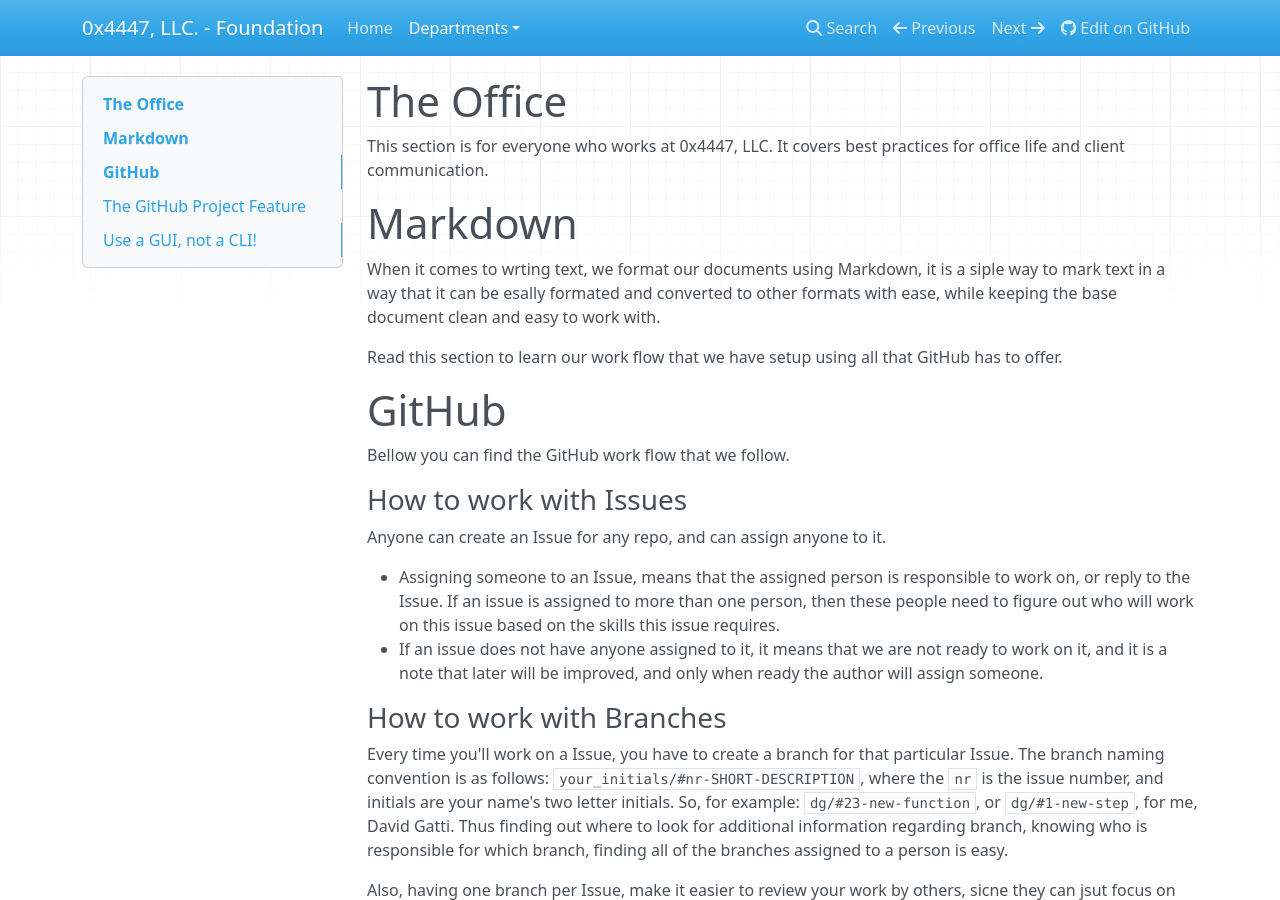
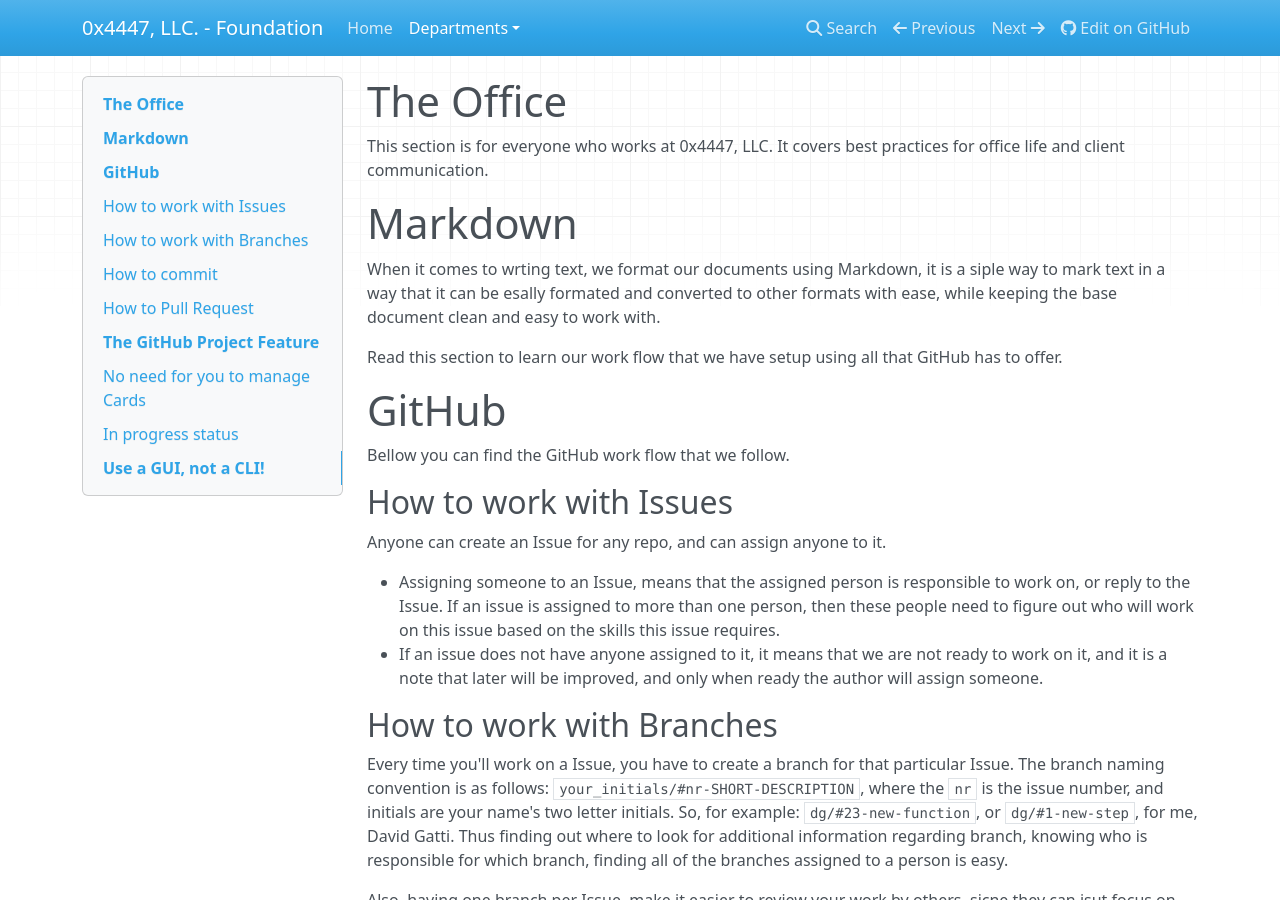
Before and after one commit to 0x4447-office/0x4447_webpage_foundation, an MkDocs documentation site: the page built from docs/departments/office.md, in a window 1280 px wide and 900 px high. Built offline with MkDocs 1.6.1, drawn with Linux system fonts in a browser that asks for light colours; nearby versions of some CDN libraries.

Commit message:
Update office.md

```diff
--- a/docs/departments/office.md
+++ b/docs/departments/office.md
@@ -12,20 +12,20 @@ Read this section to learn our work flow that we have setup using all that GitHu
 
 Bellow you can find the GitHub work flow that we follow.
 
-### How to work with Issues
+## How to work with Issues
 
 Anyone can create an Issue for any repo, and can assign anyone to it.
 
 - Assigning someone to an Issue, means that the assigned person is responsible to work on, or reply to the Issue. If an issue is assigned to more than one person, then these people need to figure out who will work on this issue based on the skills this issue requires.
 - If an issue does not have anyone assigned to it, it means that we are not ready to work on it, and it is a note that later will be improved, and only when ready the author will assign someone.
 
-### How to work with Branches
+## How to work with Branches
 
 Every time you'll work on a Issue, you have to create a branch for that particular Issue. The branch naming convention is as follows: `your_initials/#nr-SHORT-DESCRIPTION`, where the `nr` is the issue number, and initials are your name's two letter initials. So, for example: `dg/#23-new-function`, or `dg/#1-new-step`, for me, David Gatti. Thus finding out where to look for additional information regarding branch, knowing who is responsible for which branch, finding all of the branches assigned to a person is easy.
 
 Also, having one branch per Issue, make it easier to review your work by others, sicne they can jsut focus on that one specific chagne for that one specific Issue.
 
-### How to commit
+## How to commit
 
 We want our commits to be attached to Issues, so everyone can learn why a given code change was made. To do so, follow these simple rules:
 
@@ -33,7 +33,7 @@ We want our commits to be attached to Issues, so everyone can learn why a given
 - At the end of the commit message please reference the Issue Nr. including the `#` sign, like #23. GitHub will linke the commit with the Issue.
 - A description is not necessary but worth adding to add more context.
 
-### How to Pull Request
+## How to Pull Request
 
 When you finish working on a Issue the flow goes like this:
 
@@ -44,20 +44,20 @@ When you finish working on a Issue the flow goes like this:
 
 After this moment, all the discussion are in the PR. We do not go back to the closed Issue.
 
-## The GitHub Project Feature
+# The GitHub Project Feature
 
 The repositories with the most developers and amount of Issue take advantage of the Project feature that GitHub provides. The goal of course is to keep everything organized while giving a visual cue to help developers to know which Issue or Pull Request is the top priority by looking at the order in which the Issues and Pull Request are organized.
 
-### No need for you to manage Cards
+## No need for you to manage Cards
 
 As a developer you don't have to manage the cards, they will either be managed automatically by the status of the card, or by the person responsible for the project.
 
-### In progress status
+## In progress status
 
 A card will be created in the In Progress status when a new PR is made, this means that the PR is in review, while also in progress to completion, since at this stage whoever is responsible for the project might ask for changes.
 
 This means that whoever is responsible will assume that if there is no PR open, you are working on the first card on the stack of the `To do` column. (I've used card systems like this before, but this explanation does not clarify the work flow for me. Let's have a quick chat and then clarify the text.)
 
-## Use a GUI, not a CLI!
+# Use a GUI, not a CLI!
 
 Lastelly we don't waste time mastering the Git CLI - there is no reason at this point to do so, since the GUI availalbe make it much easier to work with Git. Our prefered Git client is [GitHub Desktop](https://desktop.github.com/), which is free and works very well. Please don't waste working houers to manage Git with a CLI.
```
